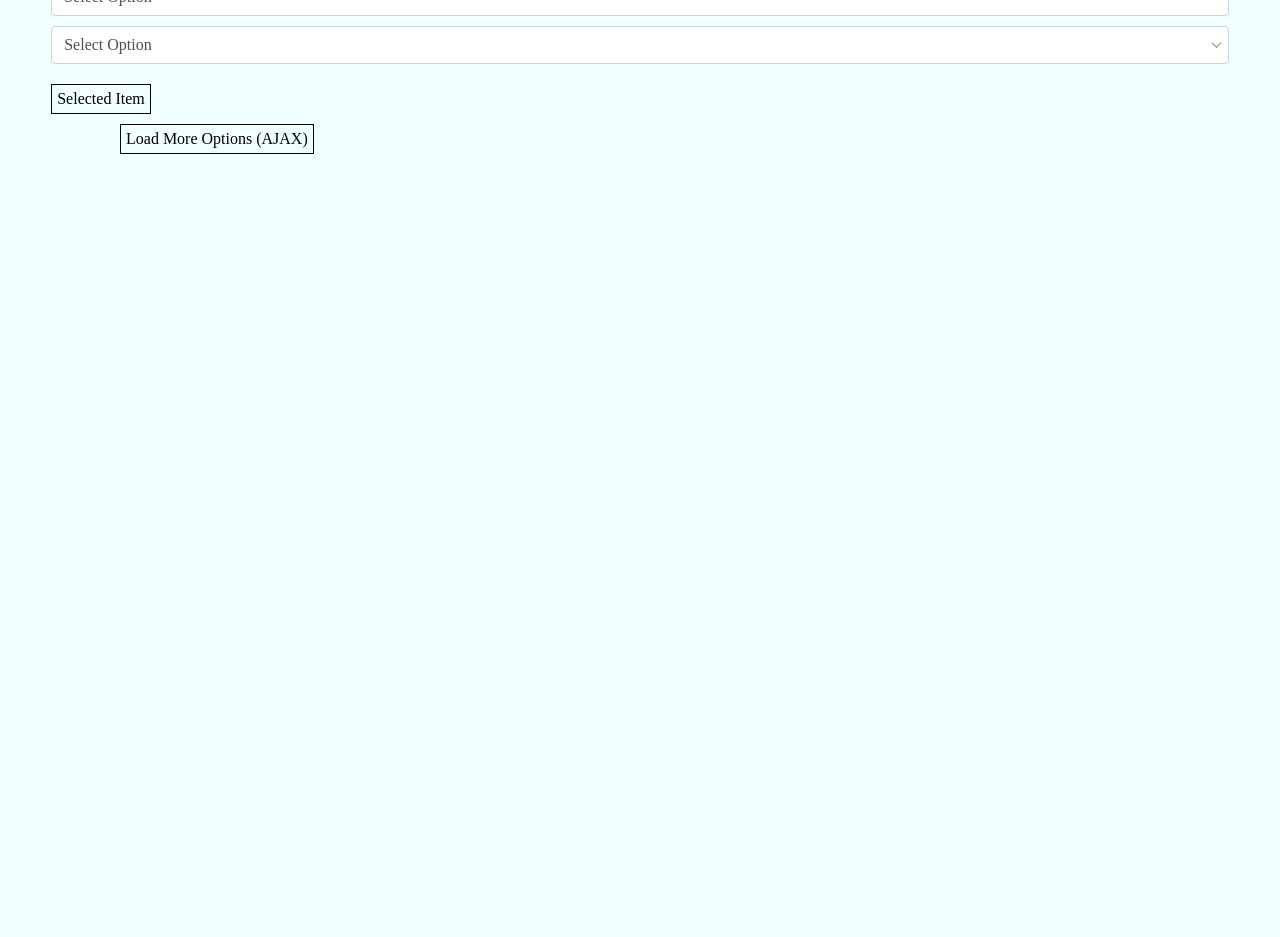
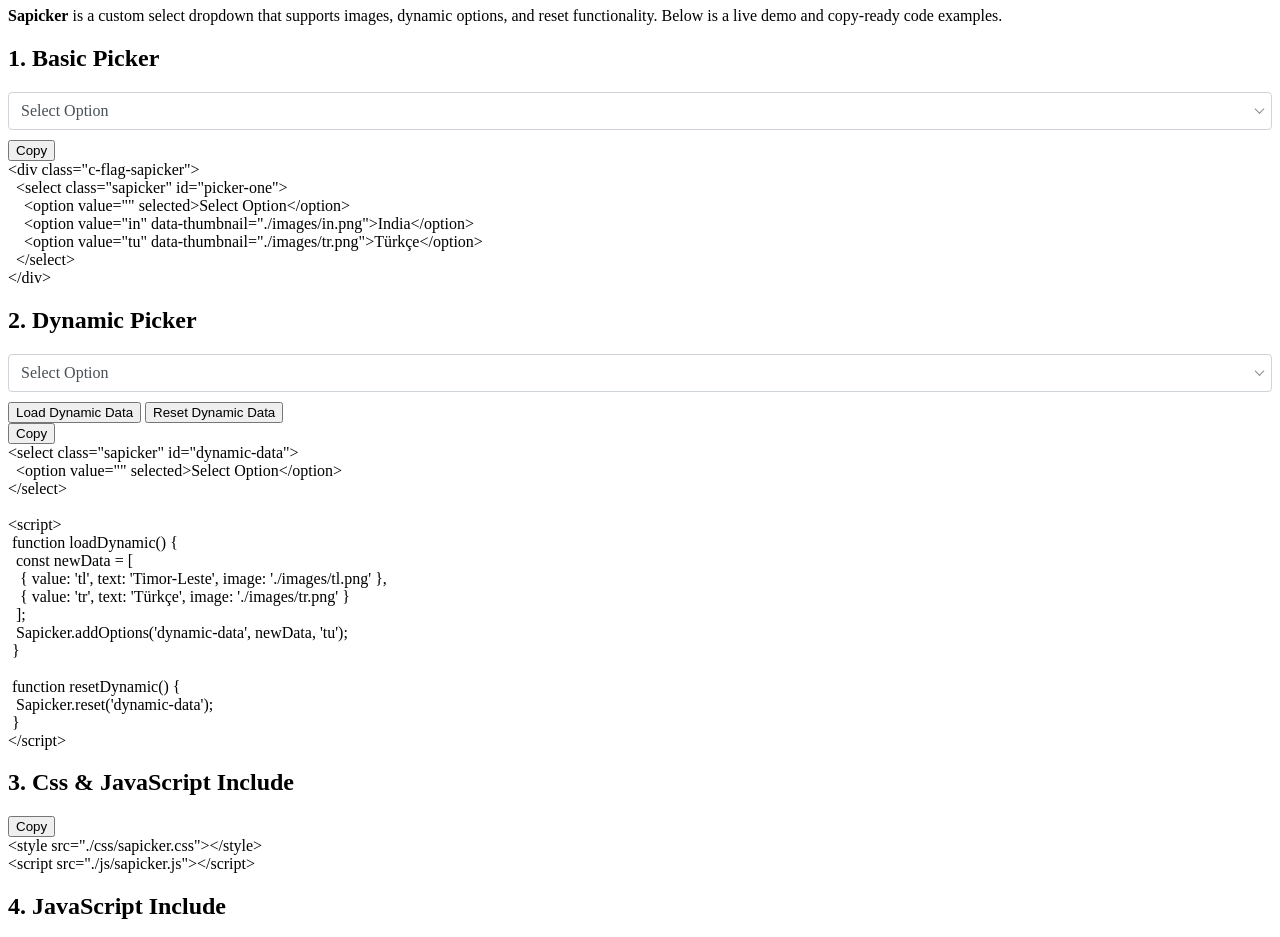
Before and after one commit to sarathbabysb/sapicker2, a plain HTML site: page index.html in a window 1280 px wide. Shown: the part 73-1010 px from the top of the page. Before the commit the page ends 800 px from the top, so only its background shows below. Drawn offline with Linux system fonts and the light colour scheme.

Commit message:
Update index.html

```diff
--- a/index.html
+++ b/index.html
@@ -1,68 +1,150 @@
 <!DOCTYPE html>
 <html lang="en">
+
 <head>
   <meta charset="UTF-8">
-  <meta http-equiv="X-UA-Compatible" content="IE=edge">
   <meta name="viewport" content="width=device-width, initial-scale=1.0">
-  <title>sapicker</title>
+  <title>Sapicker Demo & Documentation</title>
   <link rel="stylesheet" type="text/css" href="./css/sapicker.css" />
-  <style>
-    * {
-      border: 0;
-      padding: 0;
-      margin: 0;
-    }
-    body {
-      padding: 4%;
-      background-color: azure;
-    }
-    a {
-      cursor: pointer;
-    }
-  </style>
 </head>
 
 <body>
 
+  <div class="section">
+    <h1>Sapicker Demo & Documentation</h1>
+    <p>
+      <strong>Sapicker</strong> is a custom select dropdown that supports images, dynamic options, and reset
+      functionality. Below is a live demo and copy-ready code examples.
+    </p>
+  </div>
+
+  <!-- Basic Picker Demo -->
+  <div class="section">
+    <h2>1. Basic Picker</h2>
+    <div class="demo-area">
       <div class="c-flag-sapicker">
-    <select class="sapicker">
+        <select class="sapicker" id="picker-one">
           <option value="" selected>Select Option</option>
           <option value="in" data-thumbnail="./images/in.png">India</option>
           <option value="tu" data-thumbnail="./images/tr.png">Türkçe</option>
-      <option value="it" data-thumbnail="./images/tl.png">Timor-Leste</option>
         </select>
       </div>
+    </div>
 
-  <div class="c-flag-sapicker" style="margin-top:10px">
-    <select class="sapicker">
-      <option value="">Select Option</option>
-      <option value="in" data-thumbnail="./images/in.png">India 123</option>
-      <option value="tu" data-thumbnail="./images/tr.png">Türkçe 123</option>
-      <option value="it" data-thumbnail="./images/tl.png">Timor-Leste 123</option>
+    <div class="code-block-container">
+      <button class="copy-btn" onclick="copyCode(this)">Copy</button>
+      <div class="code-block">
+        &lt;div class="c-flag-sapicker"&gt;<br>
+        &nbsp;&nbsp;&lt;select class="sapicker" id="picker-one"&gt;<br>
+        &nbsp;&nbsp;&nbsp;&nbsp;&lt;option value="" selected&gt;Select Option&lt;/option&gt;<br>
+        &nbsp;&nbsp;&nbsp;&nbsp;&lt;option value="in" data-thumbnail="./images/in.png"&gt;India&lt;/option&gt;<br>
+        &nbsp;&nbsp;&nbsp;&nbsp;&lt;option value="tu" data-thumbnail="./images/tr.png"&gt;Türkçe&lt;/option&gt;<br>
+        &nbsp;&nbsp;&lt;/select&gt;<br>
+        &lt;/div&gt;
+      </div>
+    </div>
+  </div>
+
+  <!-- Dynamic Picker Demo -->
+  <div class="section">
+    <h2>2. Dynamic Picker</h2>
+    <div class="demo-area">
+      <div class="c-flag-sapicker">
+        <select class="sapicker" id="dynamic-data">
+          <option value="" selected>Select Option</option>
         </select>
       </div>
+      <div>
+        <button onclick="loadDynamic()">Load Dynamic Data</button>
+        <button onclick="resetDynamic()">Reset Dynamic Data</button>
+      </div>
+    </div>
 
-  <a style="padding: 5px;border: 1px solid;position: absolute;margin-top: 10px;" onclick="getData()">Selected Item</a>
+    <div class="code-block-container">
+      <button class="copy-btn" onclick="copyCode(this)">Copy</button>
+      <div class="code-block">
+        &lt;select class="sapicker" id="dynamic-data"&gt;<br>
+        &nbsp;&nbsp;&lt;option value="" selected&gt;Select Option&lt;/option&gt;<br>
+        &lt;/select&gt;<br><br>
 
-  <a style="padding: 5px;border: 1px solid;position: absolute;margin-top: 50px;left:120px;" onclick="loadMoreOptions()">Load More Options (AJAX)</a>
+        &lt;script&gt;<br>
+        &nbsp;function loadDynamic() {<br>
+        &nbsp;&nbsp;const newData = [<br>
+        &nbsp;&nbsp;&nbsp;{ value: 'tl', text: 'Timor-Leste', image: './images/tl.png' },<br>
+        &nbsp;&nbsp;&nbsp;{ value: 'tr', text: 'Türkçe', image: './images/tr.png' }<br>
+        &nbsp;&nbsp;];<br>
+        &nbsp;&nbsp;Sapicker.addOptions('dynamic-data', newData, 'tu');<br>
+        &nbsp;}<br><br>
 
+        &nbsp;function resetDynamic() {<br>
+        &nbsp;&nbsp;Sapicker.reset('dynamic-data');<br>
+        &nbsp;}<br>
+        &lt;/script&gt;
+      </div>
+    </div>
+  </div>
+
+  <!-- JavaScript Include -->
+
+  <div class="section">
+    <h2>3. Css & JavaScript Include</h2>
+
+    <div class="code-block-container">
+      <button class="copy-btn" onclick="copyCode(this)">Copy</button>
+      <div class="code-block">
+        &lt;style src="./css/sapicker.css"&gt;&lt;/style&gt;<br>
+        &lt;script src="./js/sapicker.js"&gt;&lt;/script&gt;<br>
+      </div>
+    </div>
+  </div>
+
+
+  <div class="section">
+    <h2>4. JavaScript Include</h2>
+    <p>Include the Sapicker script and initialize:</p>
+
+    <div class="code-block-container">
+      <button class="copy-btn" onclick="copyCode(this)">Copy</button>
+      <div class="code-block">
+        &lt;script&gt;<br>
+        &nbsp;window.addEventListener('DOMContentLoaded', () =&gt; {<br>
+        &nbsp;&nbsp;Sapicker.init();<br>
+        &nbsp;});<br>
+        &lt;/script&gt;
+      </div>
+    </div>
+  </div>
+
+  <script src="./js/sapicker.js"></script>
   <script>
-    const getData = () => {
-      alert('Picker One - ' + document.getElementById(`sapicker-0`).querySelector(".sapicker").value);
-      alert('Picker Two - ' + document.getElementById(`sapicker-1`).querySelector(".sapicker").value);
+    // Initialize Sapicker
+    window.addEventListener('DOMContentLoaded', () => {
+      Sapicker.init();
+    });
+
+    // Dynamic Data Handlers
+    function loadDynamic() {
+      const newData = [
+        { value: 'tl', text: 'Timor-Leste', image: './images/tl.png' },
+        { value: 'tr', text: 'Türkçe', image: './images/tr.png' }
+      ];
+      Sapicker.addOptions('dynamic-data', newData, 'tu'); // select Türkçe
     }
 
-    function loadMoreOptions() {
-      // Simulate AJAX response
-      let newData = [
-        { value: 'jp', text: 'Japan', image: './images/jp.png' },
-        { value: 'us', text: 'USA', image: './images/us.png' }
-      ];
-      // Add to first sapicker and auto select "us"
-      addSapickerOptions(0, newData, 'us');
+    function resetDynamic() {
+      Sapicker.reset('dynamic-data');
+    }
+
+    // Copy button functionality
+    function copyCode(button) {
+      const code = button.nextElementSibling.innerText;
+      navigator.clipboard.writeText(code).then(() => {
+        button.textContent = 'Copied!';
+        setTimeout(() => button.textContent = 'Copy', 1500);
+      });
     }
   </script>
 
-  <script src="./js/sapicker.js"></script>
 </body>
+
 </html>
```
Lines whose indentation alone changed are shown as unchanged.
